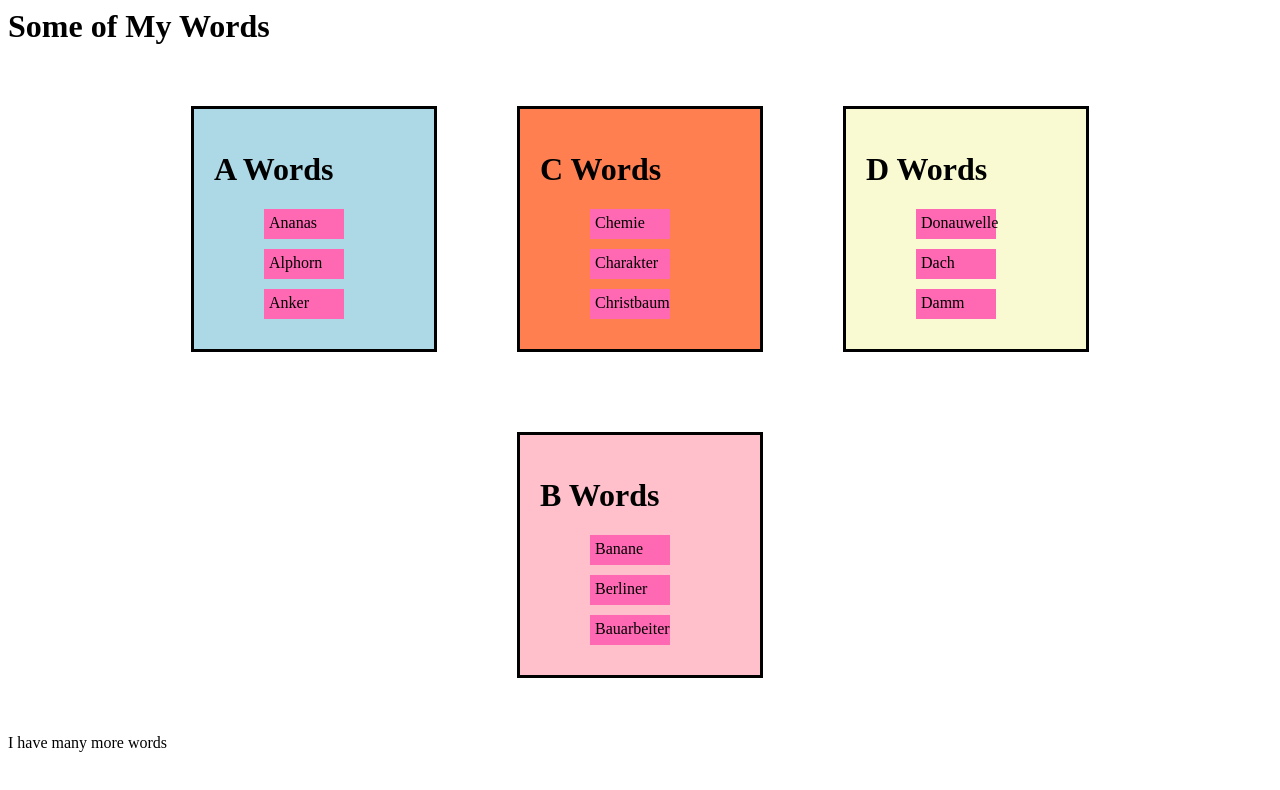
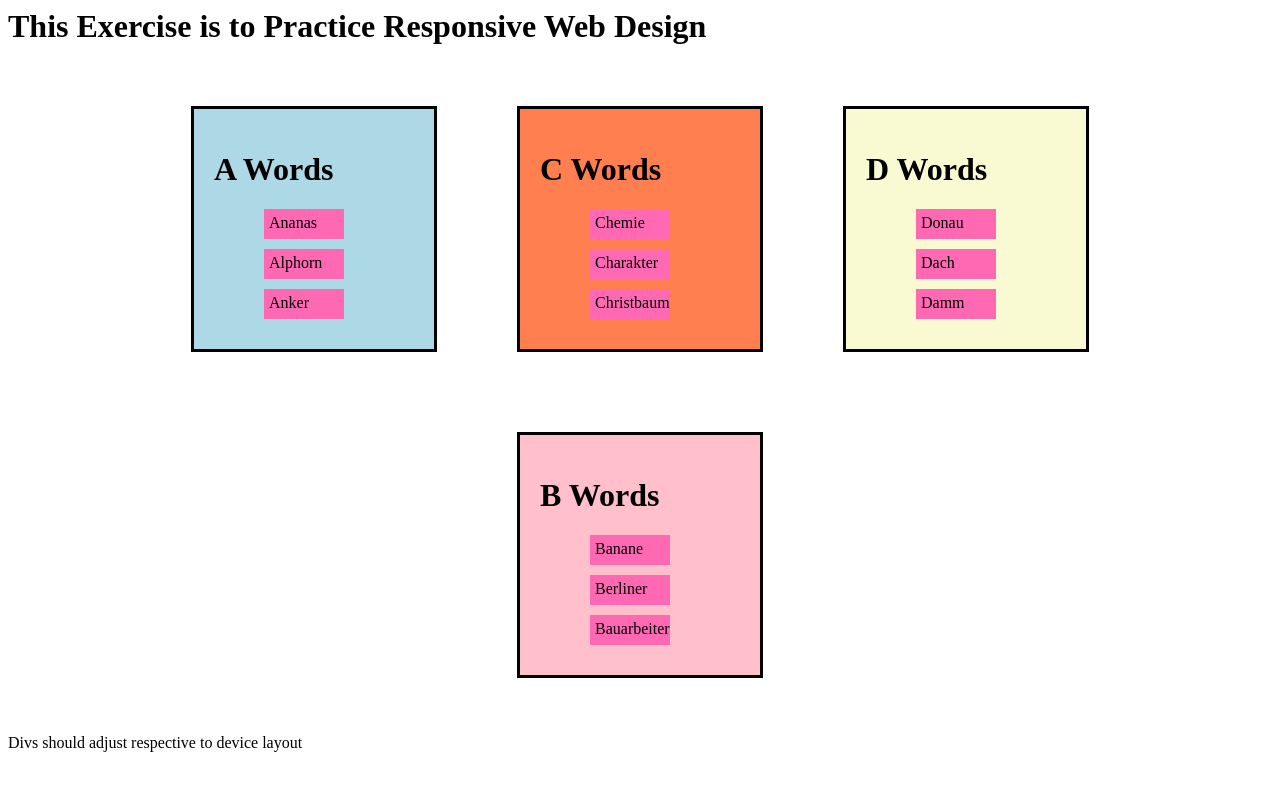
Before and after one commit to AnnaSoHock/SimpleResponsiveWebDesignPractice, a plain HTML site: page index.html in a window 1280 px wide. Drawn offline with Linux system fonts and the light colour scheme.

Commit message:
Update index.html

```diff
--- a/index.html
+++ b/index.html
@@ -4,7 +4,7 @@
         <meta name="viewport" content="width=device-width, initial-scale=1.0">
     </head>
     <body>
-    <div id="MyTitle"><h1>Some of My Words</h1></div>
+    <div id="MyTitle"><h1>This Exercise is to Practice Responsive Web Design</h1></div>
      <div id="container">
         <div class="set" id="Adiv">
             <h1>A Words</h1>
@@ -33,14 +33,14 @@
         <div class="set" id="Ddiv">
             <h1>D Words</h1>
             <ul>
-                <li>Donauwelle</li>
+                <li>Donau</li>
                 <li>Dach</li>
                 <li>Damm</li>
             </ul>
         </div>
     </div>
         <div id="MyFoot">
-            <p>I have many more words</p>
+            <p>Divs should adjust respective to device layout</p>
         </div>
     </body>
 </html>
```
